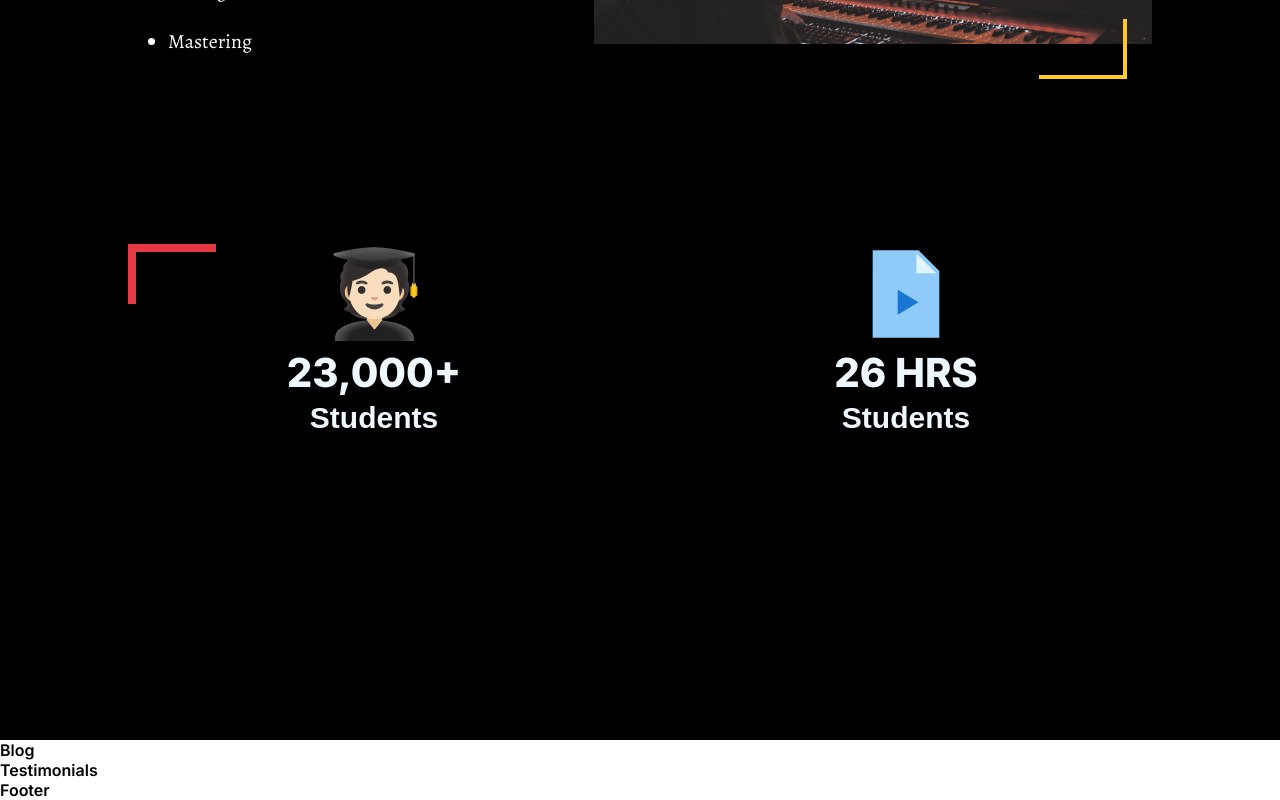
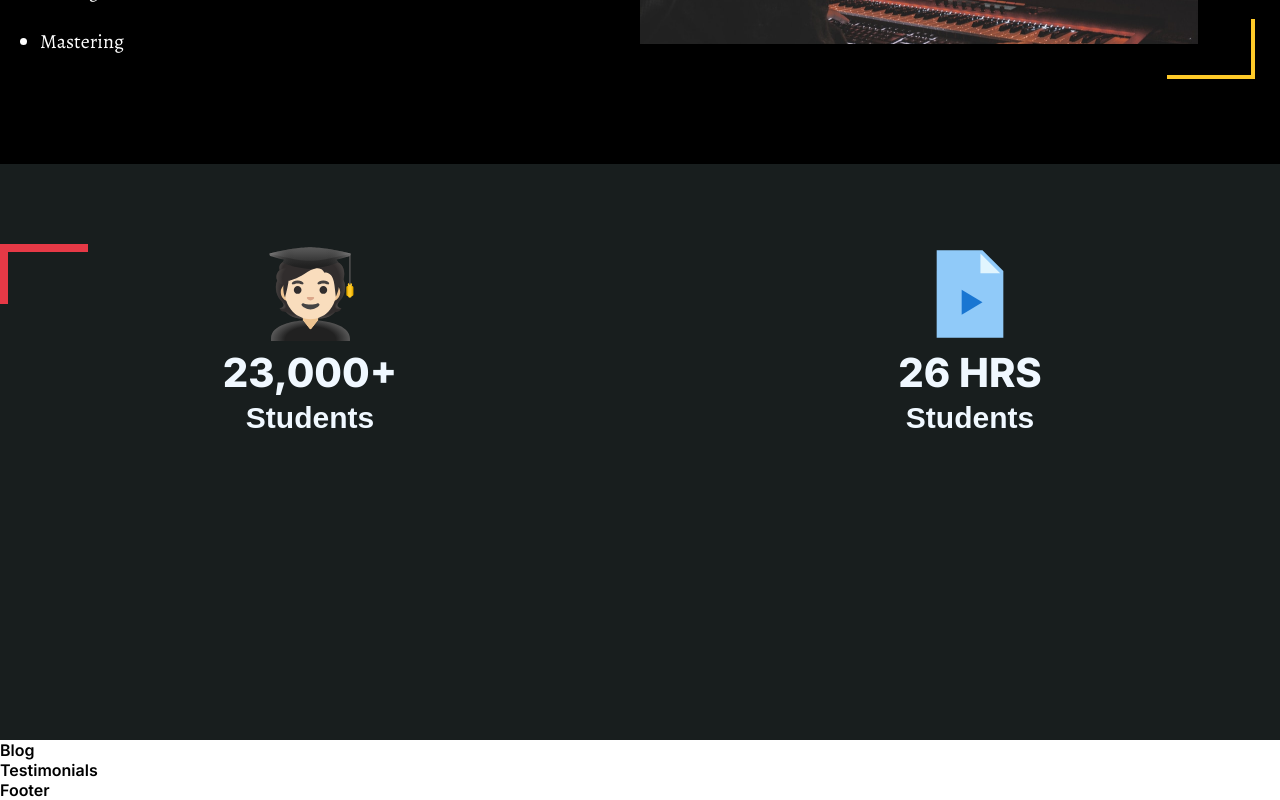
Before and after one commit to lahiruyasas7/Course-Responsive-App, a React (Vite) app: page / in a window 1280 px wide. Shown: the part 1212-2012 px from the top of the page. Built offline with nearby package versions, Linux system fonts and the light colour scheme.

Commit message:
added section css

```diff
--- a/src/index.css
+++ b/src/index.css
@@ -13,7 +13,11 @@
 
 body {
   margin: 0;
-  font-family: 'Inter', sans-serif ;
+  font-family: 'Inter', sans-serif;
+}
+
+html {
+  scroll-behavior: smooth;
 }
 
 .wrapper {
@@ -24,3 +28,47 @@ body {
 a {
   text-decoration: none;
 }
+
+/* Sections */
+
+section {
+  padding: 80px 0;
+  color: #fff;
+}
+
+section h2 {
+  font-weight: 800;
+  font-size: 40px;
+  line-height: 48px;
+  position: relative;
+}
+
+section h2::after {
+  content: "";
+  position: absolute;
+  width: 80px;
+  height: 4px;
+  background: var(--red-color);
+  left: 0;
+  bottom: -10px;
+}
+
+section h2.light::after {
+  background: var(--yellow-color);
+}
+
+.black {
+  background: #000;
+}
+
+.dark-gray {
+  background: var(--dark-color);
+}
+
+.pink {
+  background: var(--pink-color);
+}
+
+section .content-container {
+  display: flex;
+}
```
